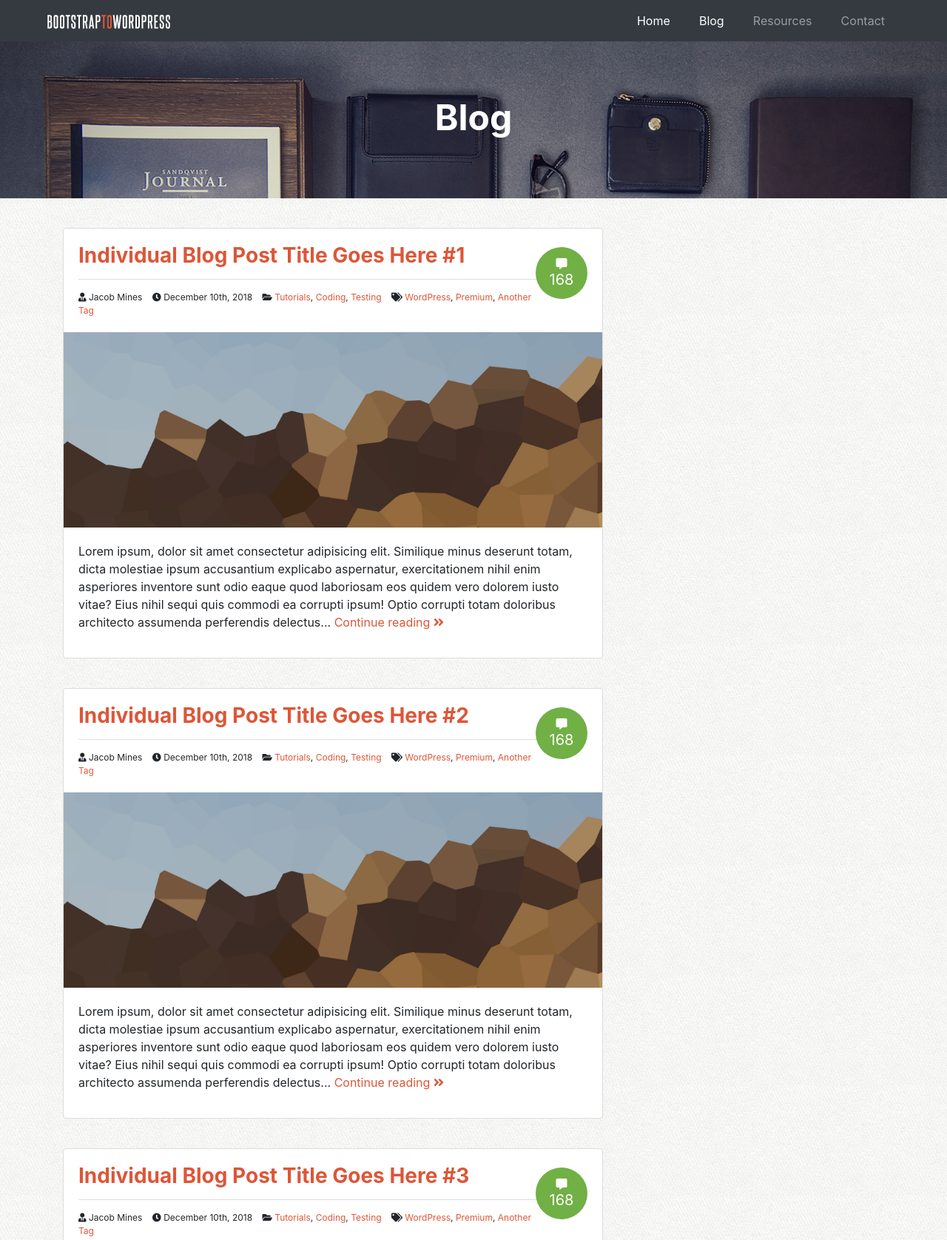
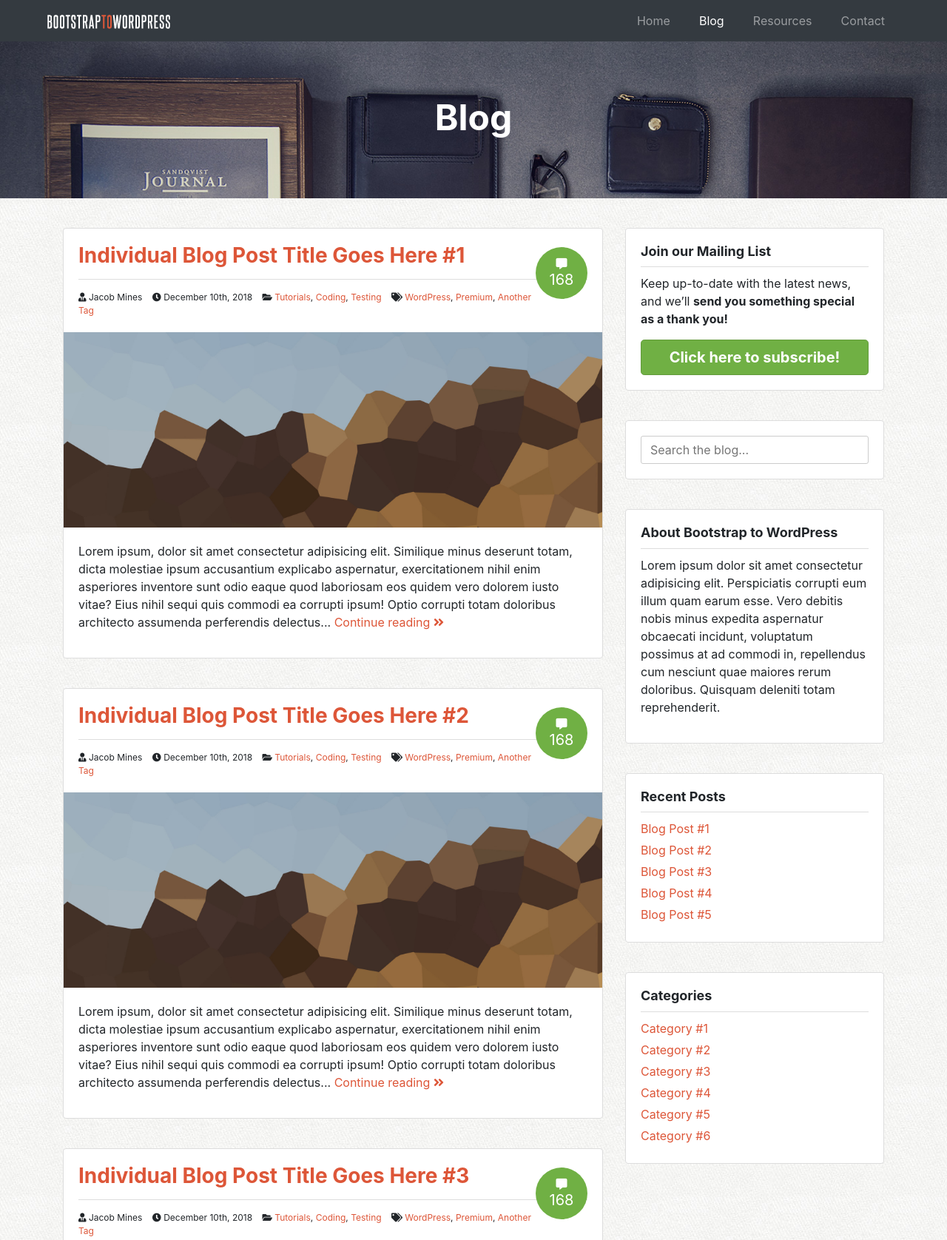
Before and after one commit to MinesEyeMedia/BootstrapToWordpressv4.0, a plain HTML site: page blog.html in a window 1280 px wide. Shown: the top 1676 px of the page at 74% size. Drawn offline with Linux system fonts and the light colour scheme.

Commit message:
Commit#17 - Coded/Styled 'Blog Widget' Section.
Commit #17 - Coded/Styled 'Blog Widget' Section.

```diff
--- a/blog.html
+++ b/blog.html
@@ -29,11 +29,11 @@
 
             <div class="collapse navbar-collapse" id="navbarSupportedContent">
                 <ul class="navbar-nav ml-auto pr-5">
+                    <li class="nav-item">
+                        <a class="nav-link" href="/">Home</a>
+                    </li>
                     <li class="nav-item active">
-                        <a class="nav-link" href="/">Home <span class="sr-only">(current)</span></a>
-                    </li>
-                    <li class="nav-item">
-                        <a class="nav-link active" href="blog.html">Blog</a>
+                        <a class="nav-link" href="blog.html">Blog <span class="sr-only">(current)</span></a>
                     </li>
                     <li class="nav-item">
                         <a class="nav-link" href="contact.html">Resources</a>
@@ -67,7 +67,8 @@
                             <i class="fas fa-user-tie"></i> Jacob Mines
                             <i class="fas fa-clock"></i> December 10th, 2018
                             <i class="fas fa-folder-open"></i> <a href="">Tutorials</a>, <a href="">Coding</a>, <a href="">Testing</a>
-                            <i class="fas fa-tags"></i> <a href="">WordPress</a>, <a href="">Premium</a>, <a href="">Another Tag</a>
+                            <i class="fas fa-tags"></i> <a href="">WordPress</a>, <a href="">Premium</a>, <a href="">Another
+                                Tag</a>
                             <div class="post-comments-badge">
                                 <a href=""><i class="fas fa-comment-alt"></i>168</a>
                             </div>
@@ -77,7 +78,11 @@
                         <img src="assets/img/hero-bg.jpg" alt="Hero Image" width="100%">
                     </div>
                     <div class="post-excerpt">
-                        <p>Lorem ipsum, dolor sit amet consectetur adipisicing elit. Similique minus deserunt totam, dicta molestiae ipsum accusantium explicabo aspernatur, exercitationem nihil enim asperiores inventore sunt odio eaque quod laboriosam eos quidem vero dolorem iusto vitae? Eius nihil sequi quis commodi ea corrupti ipsum! Optio corrupti totam doloribus architecto assumenda perferendis delectus... <a href="post.html"> Continue reading <i class="fas fa-angle-double-right"></i><a></p>
+                        <p>Lorem ipsum, dolor sit amet consectetur adipisicing elit. Similique minus deserunt totam,
+                            dicta molestiae ipsum accusantium explicabo aspernatur, exercitationem nihil enim
+                            asperiores inventore sunt odio eaque quod laboriosam eos quidem vero dolorem iusto vitae?
+                            Eius nihil sequi quis commodi ea corrupti ipsum! Optio corrupti totam doloribus architecto
+                            assumenda perferendis delectus... <a href="post.html"> Continue reading <i class="fas fa-angle-double-right"></i></a></p>
                     </div>
                 </article>
 
@@ -90,7 +95,8 @@
                             <i class="fas fa-user-tie"></i> Jacob Mines
                             <i class="fas fa-clock"></i> December 10th, 2018
                             <i class="fas fa-folder-open"></i> <a href="">Tutorials</a>, <a href="">Coding</a>, <a href="">Testing</a>
-                            <i class="fas fa-tags"></i> <a href="">WordPress</a>, <a href="">Premium</a>, <a href="">Another Tag</a>
+                            <i class="fas fa-tags"></i> <a href="">WordPress</a>, <a href="">Premium</a>, <a href="">Another
+                                Tag</a>
                             <div class="post-comments-badge">
                                 <a href=""><i class="fas fa-comment-alt"></i>168</a>
                             </div>
@@ -100,7 +106,11 @@
                         <img src="assets/img/hero-bg.jpg" alt="Hero Image" width="100%">
                     </div>
                     <div class="post-excerpt">
-                        <p>Lorem ipsum, dolor sit amet consectetur adipisicing elit. Similique minus deserunt totam, dicta molestiae ipsum accusantium explicabo aspernatur, exercitationem nihil enim asperiores inventore sunt odio eaque quod laboriosam eos quidem vero dolorem iusto vitae? Eius nihil sequi quis commodi ea corrupti ipsum! Optio corrupti totam doloribus architecto assumenda perferendis delectus... <a href="post.html"> Continue reading <i class="fas fa-angle-double-right"></i><a></p>
+                        <p>Lorem ipsum, dolor sit amet consectetur adipisicing elit. Similique minus deserunt totam,
+                            dicta molestiae ipsum accusantium explicabo aspernatur, exercitationem nihil enim
+                            asperiores inventore sunt odio eaque quod laboriosam eos quidem vero dolorem iusto vitae?
+                            Eius nihil sequi quis commodi ea corrupti ipsum! Optio corrupti totam doloribus architecto
+                            assumenda perferendis delectus... <a href="post.html"> Continue reading <i class="fas fa-angle-double-right"></i></a></p>
                     </div>
                 </article>
 
@@ -113,7 +123,8 @@
                             <i class="fas fa-user-tie"></i> Jacob Mines
                             <i class="fas fa-clock"></i> December 10th, 2018
                             <i class="fas fa-folder-open"></i> <a href="">Tutorials</a>, <a href="">Coding</a>, <a href="">Testing</a>
-                            <i class="fas fa-tags"></i> <a href="">WordPress</a>, <a href="">Premium</a>, <a href="">Another Tag</a>
+                            <i class="fas fa-tags"></i> <a href="">WordPress</a>, <a href="">Premium</a>, <a href="">Another
+                                Tag</a>
                             <div class="post-comments-badge">
                                 <a href=""><i class="fas fa-comment-alt"></i>168</a>
                             </div>
@@ -123,15 +134,77 @@
                         <img src="assets/img/hero-bg.jpg" alt="Hero Image" width="100%">
                     </div>
                     <div class="post-excerpt">
-                        <p>Lorem ipsum, dolor sit amet consectetur adipisicing elit. Similique minus deserunt totam, dicta molestiae ipsum accusantium explicabo aspernatur, exercitationem nihil enim asperiores inventore sunt odio eaque quod laboriosam eos quidem vero dolorem iusto vitae? Eius nihil sequi quis commodi ea corrupti ipsum! Optio corrupti totam doloribus architecto assumenda perferendis delectus... <a href="post.html"> Continue reading <i class="fas fa-angle-double-right"></i><a></p>
+                        <p>Lorem ipsum, dolor sit amet consectetur adipisicing elit. Similique minus deserunt totam,
+                            dicta molestiae ipsum accusantium explicabo aspernatur, exercitationem nihil enim
+                            asperiores inventore sunt odio eaque quod laboriosam eos quidem vero dolorem iusto vitae?
+                            Eius nihil sequi quis commodi ea corrupti ipsum! Optio corrupti totam doloribus architecto
+                            assumenda perferendis delectus... <a href="post.html"> Continue reading <i class="fas fa-angle-double-right"></i></a></p>
                     </div>
                 </article>
 
             </main>
+
+            <!-- ? SIDEBAR
+            ? ============================================================ -->
+            <div class="col-sm-4">
+
+                <!-- * WIDGET #1 - Mailing List CTA
+                * ============================================================ -->
+                <div class="widget">
+                    <h4>Join our Mailing List</h4>
+                    <p>Keep up-to-date with the latest news, and we&rsquo;ll <strong>send you something special as a
+                            thank you!</strong></p>
+                    <button class="btn btn-success btn-lg btn-block" data-toggle="modal" data-target="#subModal">Click
+                        here to subscribe!</button>
+                </div>
+
+                <!-- * WIDGET #2 - Blog Search
+                * ============================================================ -->
+                <div class="widget">
+                    <form action="" class="search-form" role="form">
+                        <label for="sidebar-search" class="sr-only">Search</label>
+                        <input type="text" id="sidebar-search" placeholder="Search the blog...">
+                    </form>
+                </div>
+
+                <!-- * WIDGET #3 - About
+                * ============================================================ -->
+                <div class="widget">
+                    <h4>About Bootstrap to WordPress</h4>
+                    <p>Lorem ipsum dolor sit amet consectetur adipisicing elit. Perspiciatis corrupti eum illum quam earum esse. Vero debitis nobis minus expedita aspernatur obcaecati incidunt, voluptatum possimus at ad commodi in, repellendus cum nesciunt quae maiores rerum doloribus. Quisquam deleniti totam reprehenderit.</p>
+                </div>
+
+                <!-- * WIDGET #4 - Recent Posts
+                * ============================================================ -->
+                <div class="widget">
+                    <h4>Recent Posts</h4>
+                    <ul>
+                        <li><a href="">Blog Post #1</a></li>
+                        <li><a href="">Blog Post #2</a></li>
+                        <li><a href="">Blog Post #3</a></li>
+                        <li><a href="">Blog Post #4</a></li>
+                        <li><a href="">Blog Post #5</a></li>
+                    </ul>
+                </div>
+
+                <!-- * WIDGET #5 - Categories
+                * ============================================================ -->
+                <div class="widget">
+                        <h4>Categories</h4>
+                        <ul>
+                            <li><a href="">Category #1</a></li>
+                            <li><a href="">Category #2</a></li>
+                            <li><a href="">Category #3</a></li>
+                            <li><a href="">Category #4</a></li>
+                            <li><a href="">Category #5</a></li>
+                            <li><a href="">Category #6</a></li>
+                        </ul>
+                    </div>
+
+            </div>
+
         </div>
     </div>
-
-
 
     <!-- * SIGN-UP
     * ============================================================ -->
--- a/sass/components/_links.scss
+++ b/sass/components/_links.scss
@@ -3,8 +3,11 @@ body.blog a {
 }
 
 body.blog header h3 a,
-body.blog header .post-details a {
+body.blog header .post-details a,
+body.blog .post-excerpt a,
+body.blog .widget ul li a {
     color: $col-salmon;
+
     &:hover {
         color: darken($col-salmon, 10%);
     }
@@ -12,14 +15,8 @@ body.blog header .post-details a {
 
 body.blog header .post-comments-badge a {
     color: #fff;
+
     &:hover {
         color: #fff;
     }
 }
-
-body.blog .post-excerpt a {
-    color: $col-salmon;
-    &:hover {
-        color: darken($col-salmon, 10%);
-    }
-}
--- a/sass/layout/_forms.scss
+++ b/sass/layout/_forms.scss
@@ -3,3 +3,28 @@ input {
     text-rendering: optimizelegibility;
     color: #fff;
 }
+
+input[type='text'],
+input[type='email'],
+input[type='url'],
+input[type='password'],
+input[type='search'],
+textarea {
+    color: #666;
+    border: 1px solid #ccc;
+    -webkit-border-radius: 3px;
+    -moz-border-radius: 3px;
+    border-radius: 3px;
+    display: block;
+    box-sizing: border-box;
+    -webkit-box-sizing: border-box;
+    -moz-box-sizing: border-box;
+    width: 100%;
+    padding: 0.375rem 0.75rem;
+    /* 6px 12px */
+}
+
+label {
+    display: block;
+    font-weight: bold;
+}
--- a/sass/pages/blog/_post-layout.scss
+++ b/sass/pages/blog/_post-layout.scss
@@ -1,4 +1,4 @@
-.post {
+.post, .widget {
     position: relative;
     border: 1px solid #ddd;
     background: #fff;
--- a/sass/pages/blog/_sidebar.scss
+++ b/sass/pages/blog/_sidebar.scss
@@ -0,0 +1,26 @@
+.widget {
+    padding: 1.25rem;
+    /* 20px; */
+}
+
+.widget h4 {
+    margin: 0 0 0.625rem;
+    padding: 0 0 0.625rem;
+    /* 10px; */
+    border-bottom: 1px solid #ddd;
+}
+
+.widget ul {
+    list-style: none;
+    margin: 0;
+    padding: 0;
+}
+
+.widget ul li {
+    margin: 0 0 0.3125rem;
+    /* 5px; */
+    &:hover {
+        position: relative;
+        left: 1px;
+    }
+}
```
Also changed, not shown: css/master.css, 2 other files.
